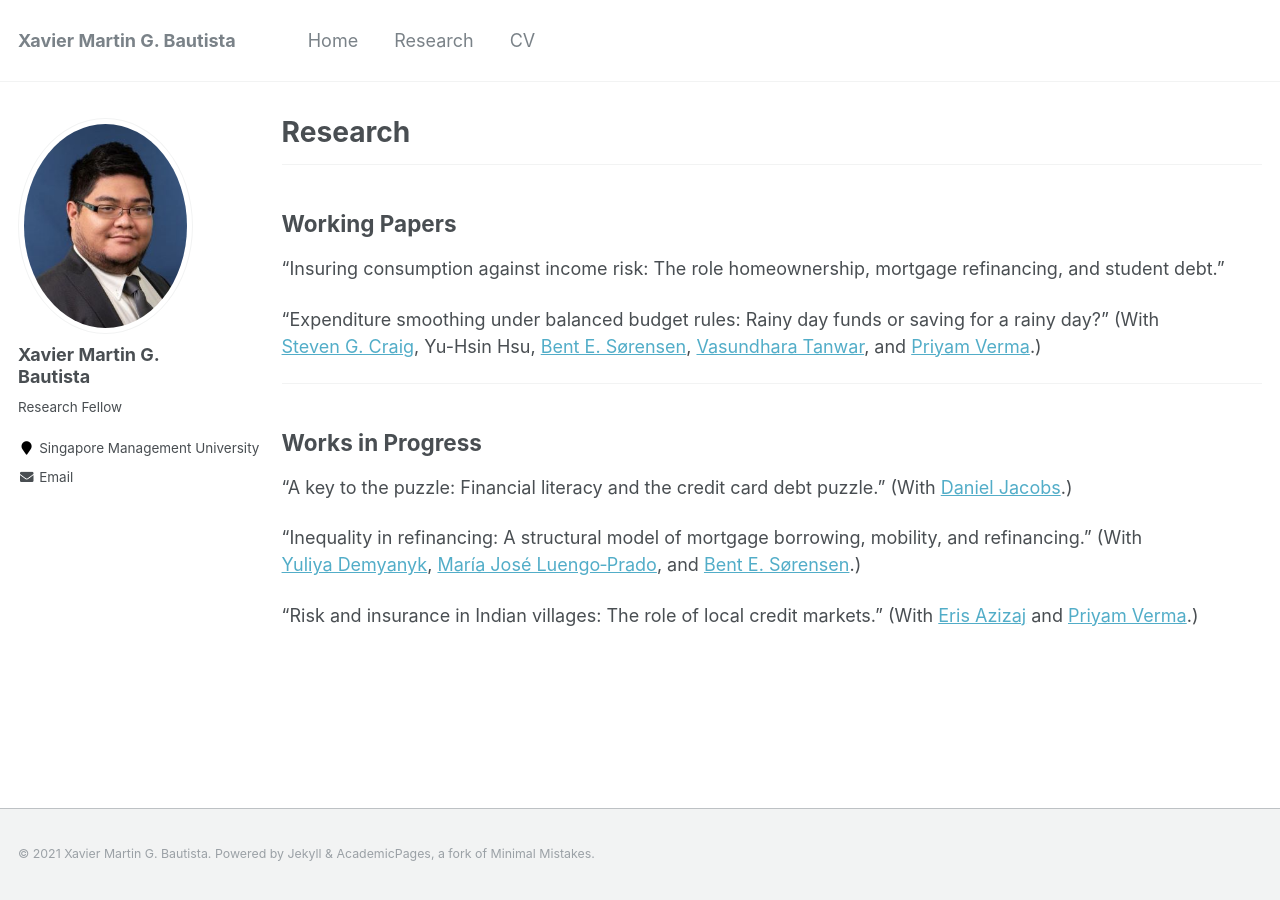
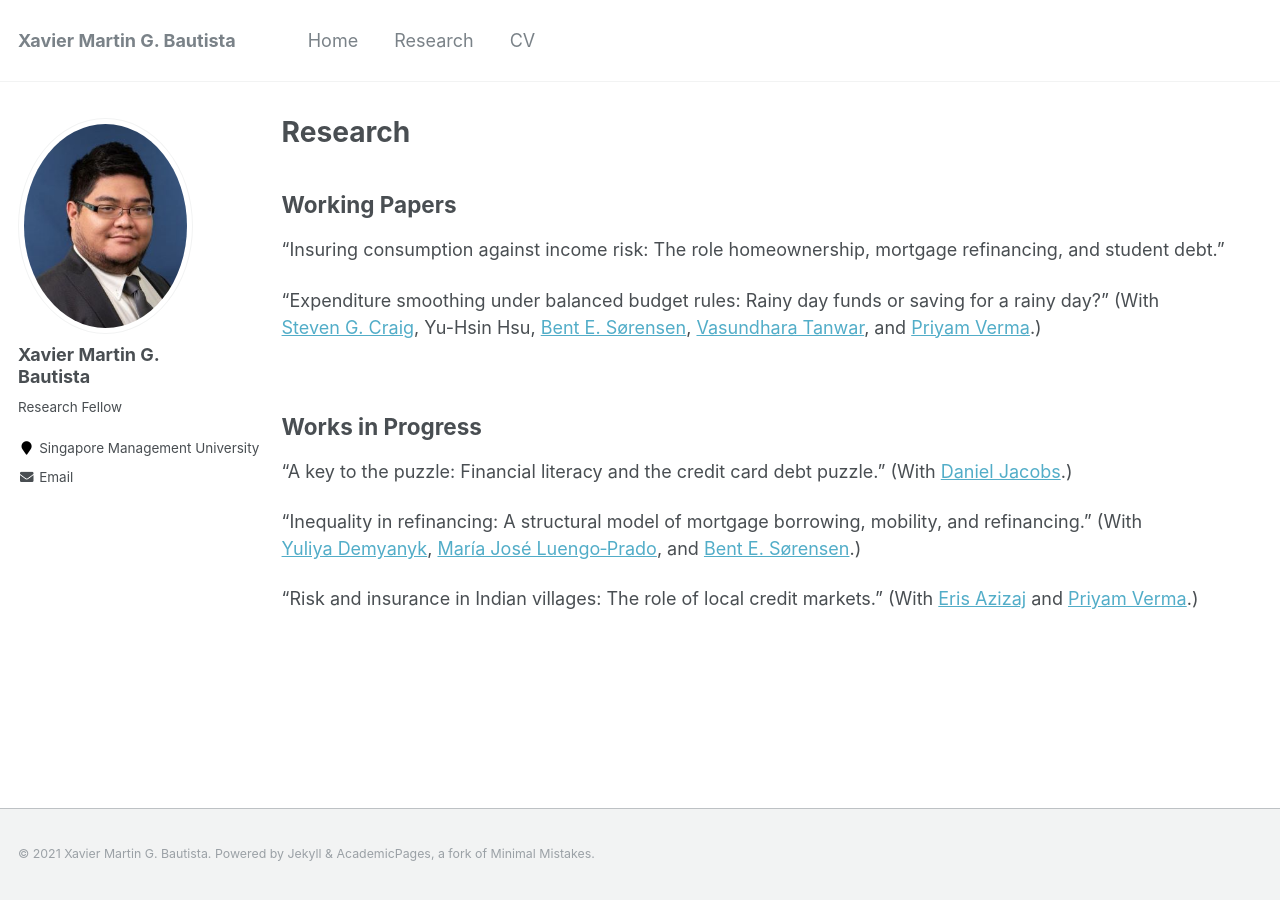
Before and after one commit to xmgbautista/xmgbautista.github.io, a Jekyll site: the page built from _pages/research.md, in a window 1280 px wide. Built offline with Jekyll 4.4.1, drawn with Linux system fonts in a browser that asks for light colours.

Commit message:
Update layout.

```diff
--- a/_pages/research.md
+++ b/_pages/research.md
@@ -4,7 +4,6 @@ title: "Research"
 permalink: /research/
 author_profile: true
 ---
-___
 
 ## Working Papers
 
@@ -13,8 +12,8 @@ ___
 
 "Expenditure smoothing under balanced budget rules: Rainy day funds or saving for a rainy day?" (With [Steven&nbsp;G.&nbsp;Craig](https://www.uh.edu/class/economics/people/current-faculty/steve/), Yu-Hsin&nbsp;Hsu, [Bent&nbsp;E.&nbsp;S&oslash;rensen](https://uh.edu/~bsorense/), [Vasundhara&nbsp;Tanwar](https://sites.google.com/view/vasundharatanwar/home), and [Priyam&nbsp;Verma](https://sites.google.com/view/priyamverma/home).)
 <br>
+<br>
 
-___
 ## Works in Progress
 
 "A key to the puzzle: Financial literacy and the credit card debt puzzle." (With [Daniel&nbsp;Jacobs](https://dljacobs.github.io/).)
```
Also changed, not shown: _pages/about.md (+0 -1 lines).
